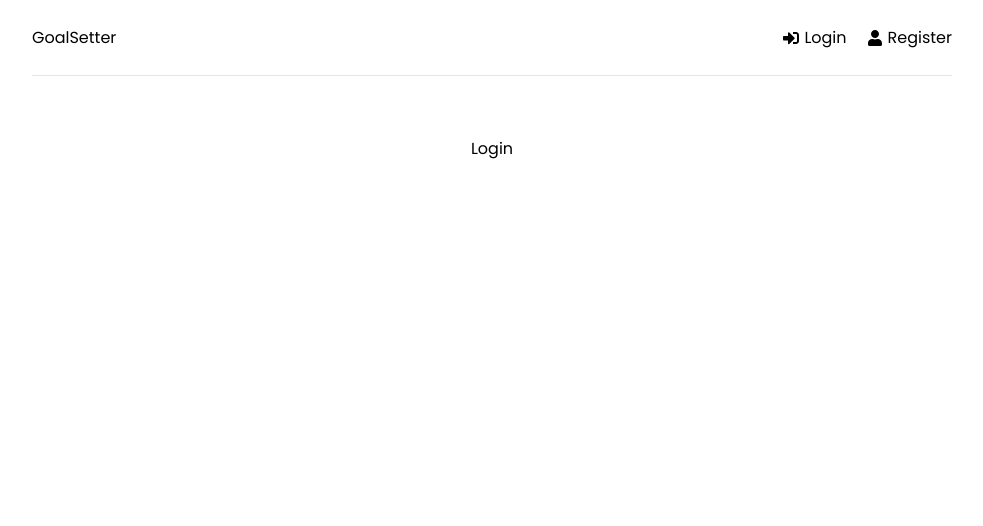
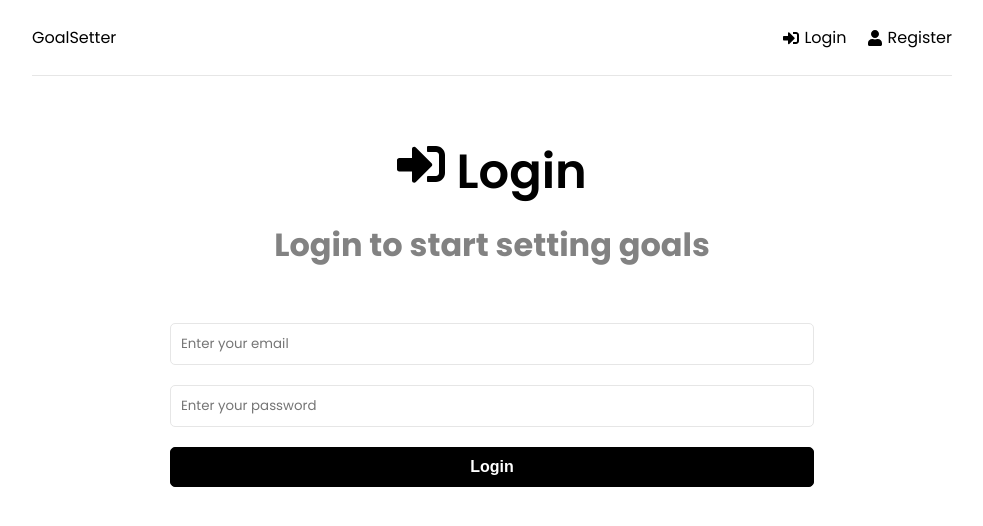
Before and after one commit to Dakudbilla/GoalSetterApp, a React (Create React App) app in the folder frontend/: page /login in a window 1280 px wide. Shown: the top 526 px of the page, without its empty margins (148-1131 px from the left). Built offline with nearby package versions, Linux system fonts and the light colour scheme.

Commit message:
added login page

```diff
--- a/frontend/src/pages/Login.jsx
+++ b/frontend/src/pages/Login.jsx
@@ -1,5 +1,64 @@
+import { useState, UseEffect } from "react";
+import { FaSignInAlt } from "react-icons/fa";
 const Login = () => {
-  return <div>Login</div>;
+  const [formData, setFormData] = useState({
+    email: "",
+    password: "",
+  });
+  const { email, password } = formData;
+
+  const handleChange = (e) => {
+    setFormData((prevState) => ({
+      ...prevState,
+      [e.target.name]: e.target.value,
+    }));
+  };
+  const handleSubmit = (e) => {
+    e.preventDefault();
+  };
+  return (
+    <>
+      <section className="heading">
+        <h1>
+          <FaSignInAlt /> Login
+        </h1>
+        <p>Login to start setting goals </p>
+      </section>
+
+      <section className="form">
+        <form onSubmit={handleSubmit}>
+          <div className="form-group">
+            <input
+              type="email"
+              className="form-control"
+              id="email"
+              name="email"
+              value={email}
+              placeholder="Enter your email"
+              onChange={handleChange}
+            />
+          </div>
+          <div className="form-group">
+            <input
+              type="password"
+              className="form-control"
+              id="password"
+              name="password"
+              value={password}
+              placeholder="Enter your password"
+              onChange={handleChange}
+            />
+          </div>
+
+          <div className="form-group">
+            <button type="submit" className="btn btn-block">
+              Login
+            </button>
+          </div>
+        </form>
+      </section>
+    </>
+  );
 };
 
 export default Login;
```
